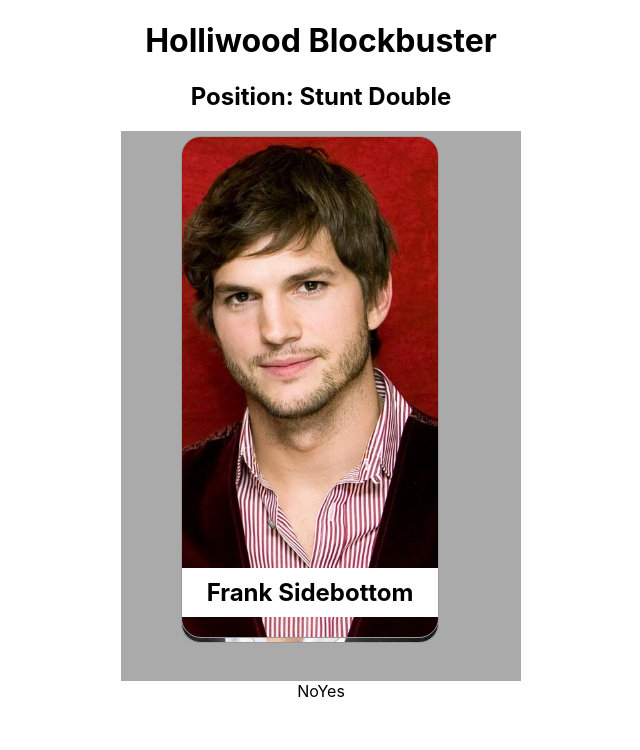
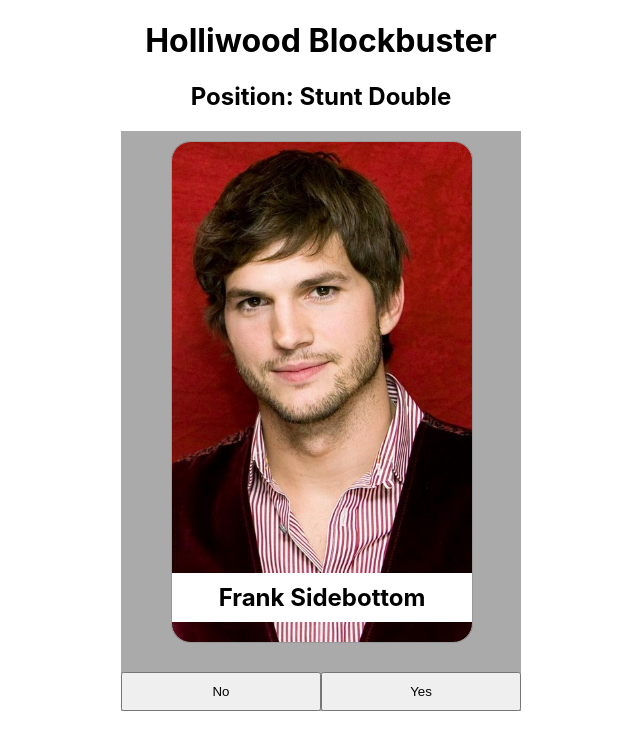
Before and after one commit to DanielGovan/stuntman-swiper, a React (Create React App) app: page / in a window 1280 px wide. Shown: the top 750 px of the page, without its empty margins (319-959 px from the left). Built offline with nearby package versions, Linux system fonts and the light colour scheme.

Commit message:
Tied y/n buttons to the handlers

```diff
--- a/src/App.js
+++ b/src/App.js
@@ -12,10 +12,6 @@ function App() {
         <h2>Position: Stunt Double</h2>
       </header>
       <Stack data={workers} />
-      <footer>
-        <span>No</span>
-        <span>Yes</span>
-      </footer>
     </div>
   );
 }
--- a/src/components/Stack.js
+++ b/src/components/Stack.js
@@ -26,7 +26,7 @@ function Stack({ data }) {
     } else if (pickUp < e.clientX) {
       handleNextCard("keep");
     }
-    //resets listener and ref and state
+    //cleans up listener, ref and state
     dragCard.current.removeEventListener("dragend", handleDragEnd);
     dragCard.current = null;
     setDragging(false);
@@ -68,13 +68,32 @@ function Stack({ data }) {
           {keptCards && (
             <>
               You picked
-              {keptCards.map((item) => (
-                <p>{item.name}</p>
-              ))}
+              {
+                keptCards.map((item) => (
+                  <p>{item.name}</p>
+                ))
+                // i would have liked to have shown thumbnails too
+              }
             </>
           )}
         </>
       )}
+      <footer>
+        <div className={styles.buttonWrap}>
+          <button
+            className={styles.button}
+            onClick={() => handleNextCard("discard")}
+          >
+            No
+          </button>
+          <button
+            className={styles.button}
+            onClick={() => handleNextCard("keep")}
+          >
+            Yes
+          </button>
+        </div>
+      </footer>
     </div>
   );
 }
--- a/src/components/Stack.module.css
+++ b/src/components/Stack.module.css
@@ -4,11 +4,22 @@
   display: block;
   height: auto;
   width: 400px;
-  height: 550px;
+  height: 580px;
   margin: 0 auto;
   text-align: center;
 }
 
-.dragging {
-  background: green;
+.buttonWrap {
+  position: absolute;
+  bottom: 0;
+  left: 0;
+  right: 0;
+  display: flex;
 }
+
+.button {
+  padding: 10px 20px;
+  flex: 1;
+  flex-direction: row;
+  justify-content: space-evenly;
+}
--- a/src/components/SwipeCard.js
+++ b/src/components/SwipeCard.js
@@ -5,7 +5,7 @@ function Card({ dragging, image, name, handleDragStart }) {
   return (
     <div
       draggable
-      className={styles.card + " " + `${dragging ? styles.dragging : ""}`} //hideous, refactor
+      className={styles.card + " " + `${dragging ? styles.dragging : ""}`} // this haunts me
       onDragStart={(e) => handleDragStart(e)}
       style={{ backgroundImage: `url(${image})` }}
     >
--- a/src/components/SwipeCard.module.css
+++ b/src/components/SwipeCard.module.css
@@ -5,11 +5,11 @@
   border-radius: 20px;
   height: 500px;
   margin: 10px auto;
-  max-width: 20vw;
+  /* max-width: 25vw; */
   overflow: hidden;
   position: absolute;
-  width: 400px;
-  margin-left: -140px;
+  width: 300px;
+  margin-left: -150px;
   left: 50%;
 }
 
```
